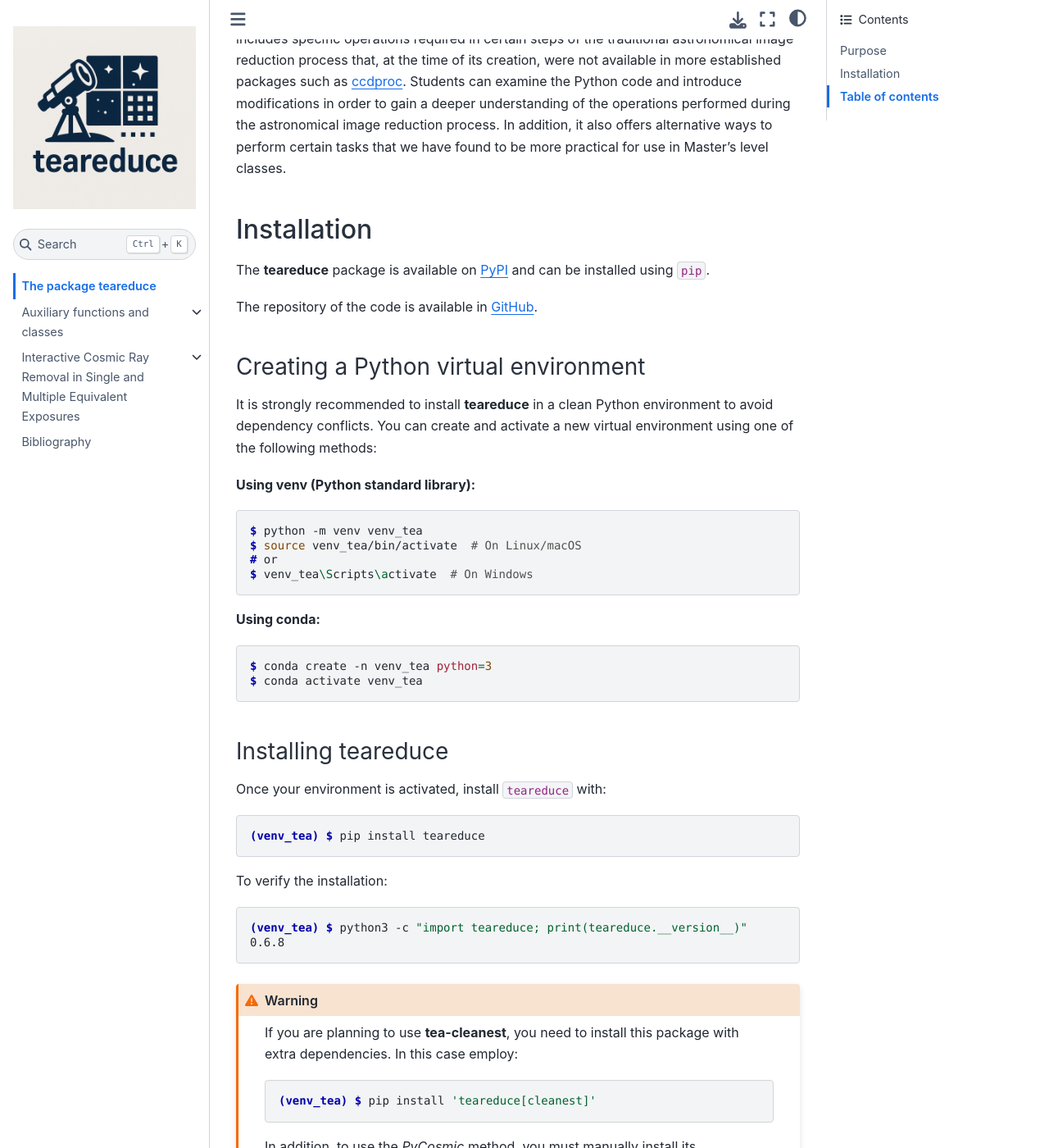
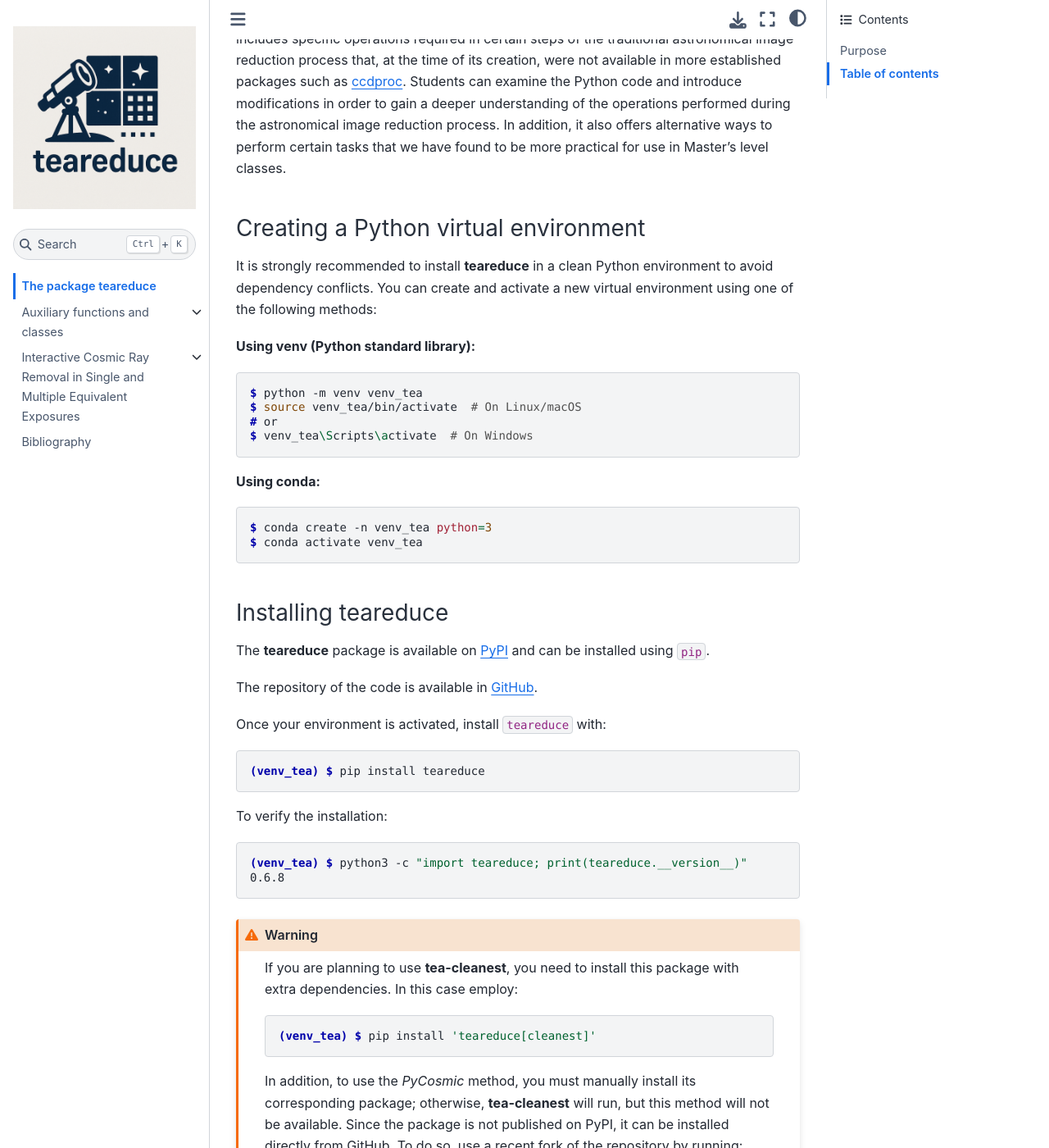
Before and after one commit to nicocardiel/teareduce-cookbook, a Jupyter Book: the page built from intro.md, in a window 1280 px wide and 1400 px high, scrolled down 662 px. Shown: the whole window at 82% size. Built offline with Jupyter Book 1.0.4 settings and Sphinx 7.4.7 and the Sphinx Book theme 1.1.4, drawn with Linux system fonts in a browser that asks for light colours; pages that are not in the unit, such as notebooks, are missing from menus; cross-references to code outside the pages are shown as plain code; part of the change alters nothing that is shown.

````diff
--- a/_config.yml
+++ b/_config.yml
@@ -8,7 +8,22 @@ logo: logo.png
 # Force re-execution of notebooks on each build.
 # See https://jupyterbook.org/content/execute.html
 execute:
-  execute_notebooks: force  # cache or force
+  # cache: uses cached outputs if available. Jupyter Book checks if the
+  #        notebook has already been executed (has outputs stored). If
+  #        output exist AND the conde hasn't change -> skip execution (use
+  #        cahed outputs). If outputs are missing OR the code changed ->
+  #        execute the notebook. Creates a _build/.jupyter_cache/ directory
+  #        to track what's been executed
+  # off: never executes, uses existing outputs. Always uses whatever outputs
+  #      are currently stored in the .ipynb files. Doesn't check if the code
+  #      changed. Doesn't create or use any cache. Faster builds, but you're
+  #      responsible for keeping outputs current.
+  # force: always re-executes
+  # IMPORTANT: On GitHub, cache behaves almost identically to force because
+  #            no _build/.jupyter_cache/directory exists. All notebooks appear
+  #            "new" to Jupyter Book, and all notebooks get executed from
+  #            scratch.
+  execute_notebooks: off  # cache | force | off
   timeout: 600  # 10 minutes (default is 30 seconds)
   allow_errors: True         # [NCL] errors will be shown in the documentation
 
--- a/intro.md
+++ b/intro.md
@@ -32,14 +32,6 @@ of the operations performed during the astronomical image reduction process.
 In addition, it also offers alternative ways to perform certain tasks that we
 have found to be more practical for use in Master's level classes.
 
-## Installation
-
-The **teareduce** package is available on
-[PyPI](https://pypi.org/project/teareduce/) and can be installed using `pip`.
-
-The repository of the code is available in
-[GitHub](https://github.com/nicocardiel/teareduce).
-
 ### Creating a Python virtual environment
 
 It is strongly recommended to install **teareduce** in a clean Python
@@ -61,6 +53,12 @@ $ conda activate venv_tea
 ```
 
 ### Installing teareduce
+
+The **teareduce** package is available on
+[PyPI](https://pypi.org/project/teareduce/) and can be installed using `pip`.
+
+The repository of the code is available in
+[GitHub](https://github.com/nicocardiel/teareduce).
 
 Once your environment is activated, install `teareduce` with:
 ```console
````
Also changed, not shown: 8 other files.
